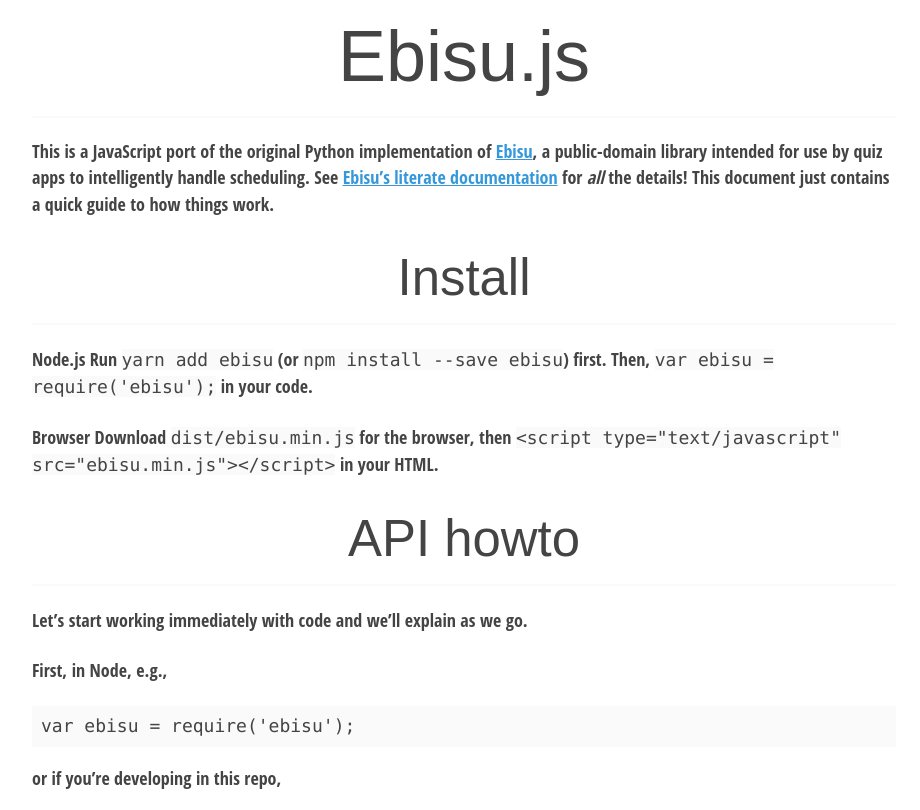
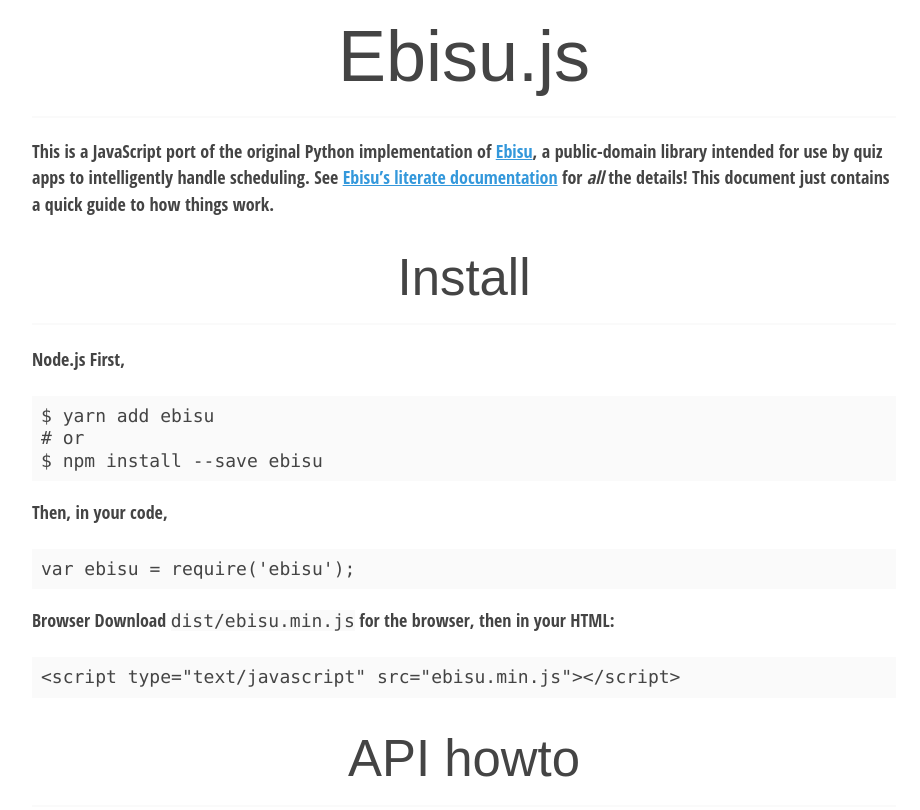
Before and after one commit to fasiha/ebisu.js, a website: page index.html in a window 1280 px wide. Shown: the top 810 px of the page, without its empty margins (176-1096 px from the left). Drawn offline with nearby package versions, Linux system fonts and the light colour scheme.

Commit message:
Markdown typo

```diff
--- a/index.html
+++ b/index.html
@@ -7,8 +7,14 @@
 <h1 id="ebisu.js">Ebisu.js</h1>
 <p>This is a JavaScript port of the original Python implementation of <a href="https://github.com/fasiha/ebisu">Ebisu</a>, a public-domain library intended for use by quiz apps to intelligently handle scheduling. See <a href="https://github.com/fasiha/ebisu">Ebisu’s literate documentation</a> for <em>all</em> the details! This document just contains a quick guide to how things work.</p>
 <h2 id="install">Install</h2>
-<p><strong>Node.js</strong> Run <code>yarn add ebisu</code> (or <code>npm install --save ebisu</code>) first. Then, <code>var ebisu = require('ebisu');</code> in your code.</p>
-<p><strong>Browser</strong> Download <code>dist/ebisu.min.js</code> for the browser, then <code>&lt;script type=&quot;text/javascript&quot; src=&quot;ebisu.min.js&quot;&gt;&lt;/script&gt;</code> in your HTML.</p>
+<p><strong>Node.js</strong> First,</p>
+<pre><code>$ yarn add ebisu
+# or
+$ npm install --save ebisu</code></pre>
+<p>Then, in your code,</p>
+<div class="sourceCode"><pre class="sourceCode js"><code class="sourceCode javascript"><span class="kw">var</span> ebisu <span class="op">=</span> <span class="at">require</span>(<span class="st">&#39;ebisu&#39;</span>)<span class="op">;</span></code></pre></div>
+<p><strong>Browser</strong> Download <code>dist/ebisu.min.js</code> for the browser, then in your HTML:</p>
+<div class="sourceCode"><pre class="sourceCode html"><code class="sourceCode html"><span class="kw">&lt;script</span><span class="ot"> type=</span><span class="st">&quot;text/javascript&quot;</span><span class="ot"> src=</span><span class="st">&quot;ebisu.min.js&quot;</span><span class="kw">&gt;&lt;/script&gt;</span></code></pre></div>
 <h2 id="api-howto">API howto</h2>
 <p>Let’s start working immediately with code and we’ll explain as we go.</p>
 <p>First, in Node, e.g.,</p>
```
Also changed, not shown: README.md.
